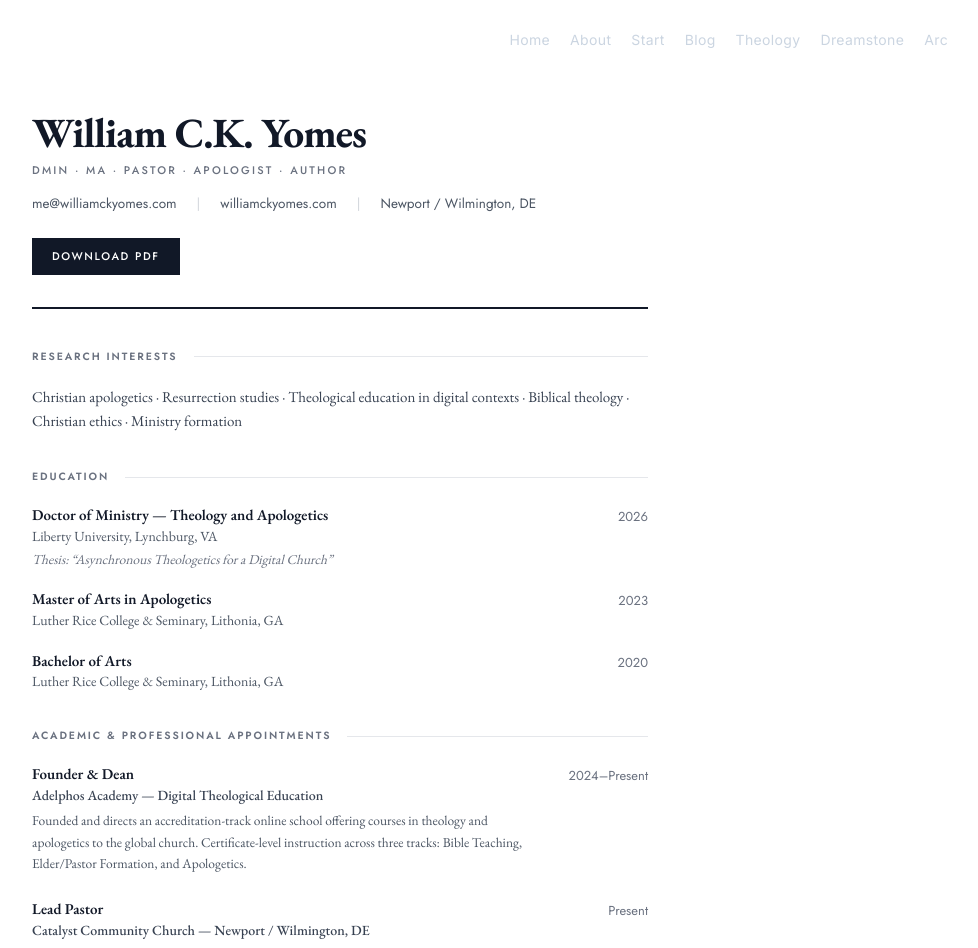
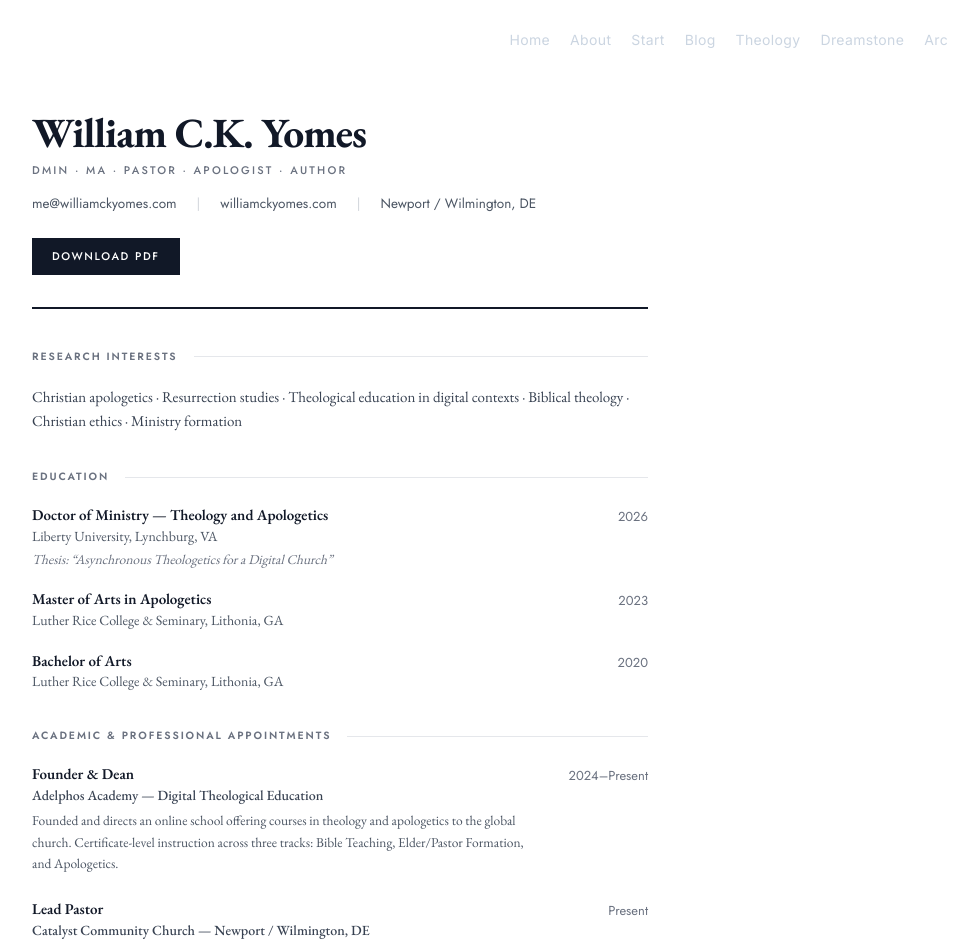
Before and after one commit to byomes/wcky, a Next.js app: page /cv in a window 1280 px wide. Shown: the top 948 px of the page, without its empty margins (300-1278 px from the left). Built offline with nearby package versions, Linux system fonts and the light colour scheme; a web font is replaced by a local one.

Commit message:
Remove 'accreditation-track' from CV Adelphos entry

```diff
--- a/src/app/cv/page.tsx
+++ b/src/app/cv/page.tsx
@@ -111,7 +111,7 @@ export default function CVPage() {
                 <p className="text-[15px] font-semibold text-gray-900 leading-snug">Founder &amp; Dean</p>
                 <p className="text-[14px] text-gray-700 font-medium">Adelphos Academy — Digital Theological Education</p>
                 <p className="text-[13.5px] text-gray-600 mt-1 leading-relaxed">
-                  Founded and directs an accreditation-track online school offering courses in theology and apologetics to the global church. Certificate-level instruction across three tracks: Bible Teaching, Elder/Pastor Formation, and Apologetics.
+                  Founded and directs an online school offering courses in theology and apologetics to the global church. Certificate-level instruction across three tracks: Bible Teaching, Elder/Pastor Formation, and Apologetics.
                 </p>
               </div>
               <span className="text-[13px] text-gray-500 whitespace-nowrap mt-0.5" style={{ fontFamily: 'var(--font-jost, system-ui, sans-serif)' }}>2024–Present</span>
```
